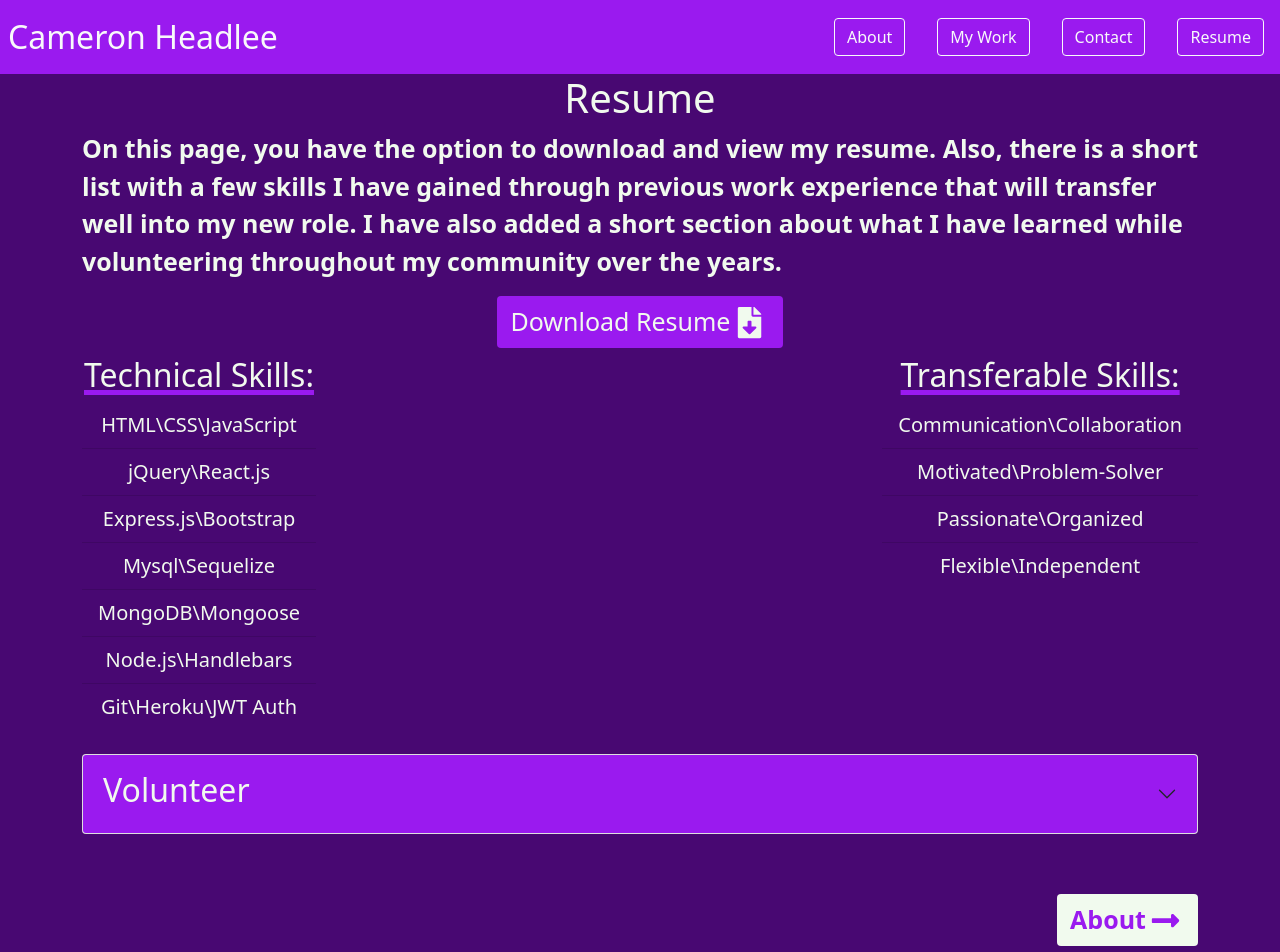
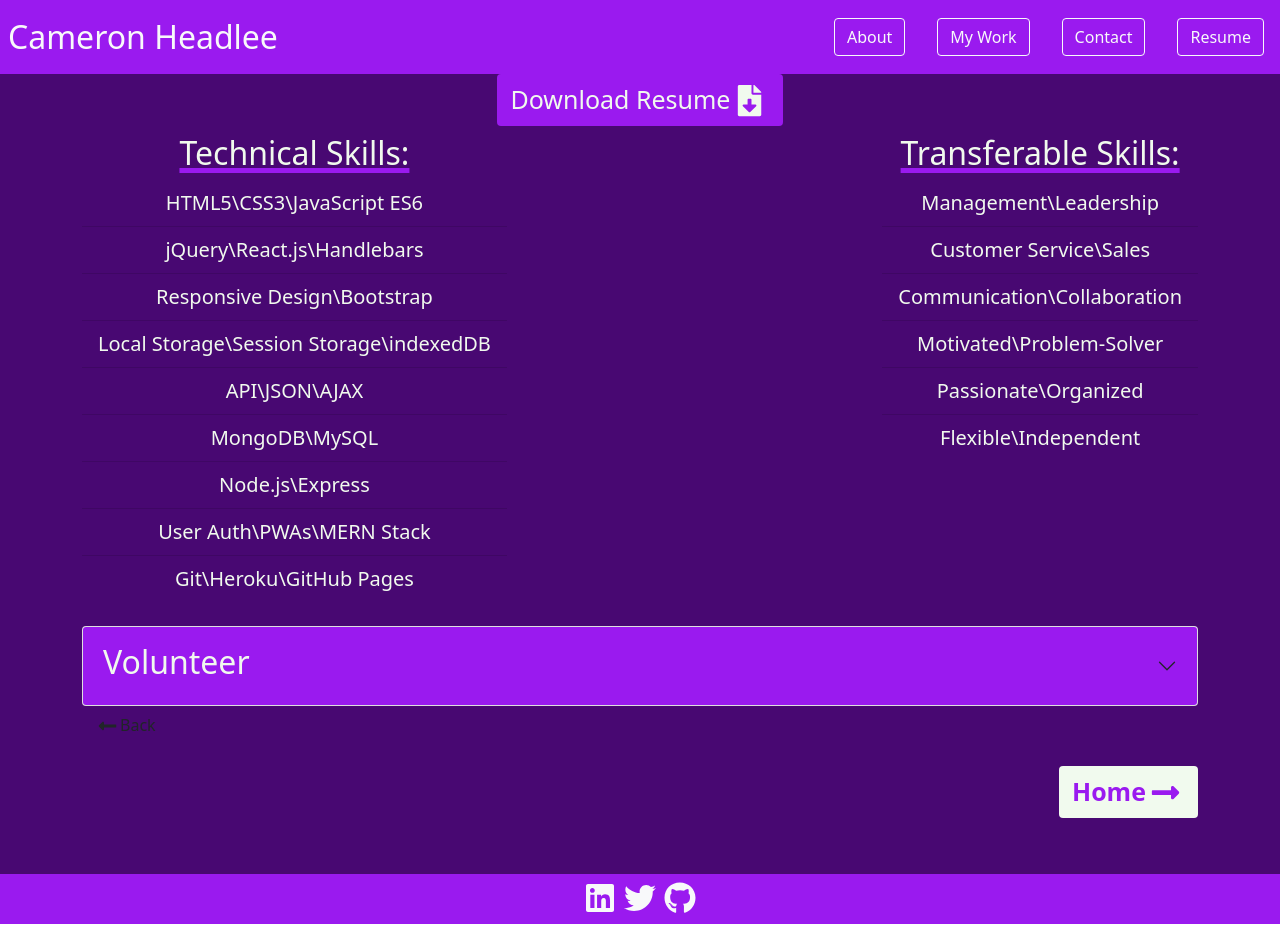
Before and after one commit to CameronHeadlee/R-Portfolio, a React (Create React App) app: page /Resume in a window 1280 px wide. Shown: the top 952 px of the page. After the commit the page ends 924 px from the top, so only its background shows below. Built offline with nearby package versions, Linux system fonts and the light colour scheme.

Commit message:
Added updated Resume and made style changes. Added to both lists.

```diff
--- a/src/components/pages/Resume.js
+++ b/src/components/pages/Resume.js
@@ -14,16 +14,6 @@ function Resume() {
         <div class="container">
           <div className="row">
             <div className="col d-flex justify-content-center">
-              <h1>Resume</h1>
-            </div>
-          </div>
-          <div className="row">
-            <div className="col-md-auto">
-              <p className="volunteer">On this page, you have the option to download and view my resume. Also, there is a short list with a few skills I have gained through previous work experience that will transfer well into my new role. I have also added a short section about what I have learned while volunteering throughout my community over the years.</p>
-            </div>
-          </div>
-          <div className="row">
-            <div className="col d-flex justify-content-center">
               <a href={MyPDF} download="Resume.PDF">
                 <Button variant="outline-download" type="submit">
                   Download Resume
@@ -36,18 +26,22 @@ function Resume() {
             <div className="col-md-auto">
               <h2 className="skill text-center pt-2">Technical Skills:</h2>
                 <ListGroup variant="flush">
-                  <ListGroup.Item className="text-center">HTML\CSS\JavaScript</ListGroup.Item>
-                  <ListGroup.Item className="text-center">jQuery\React.js</ListGroup.Item>
-                  <ListGroup.Item className="text-center">Express.js\Bootstrap</ListGroup.Item>
-                  <ListGroup.Item className="text-center">Mysql\Sequelize</ListGroup.Item>
-                  <ListGroup.Item className="text-center">MongoDB\Mongoose</ListGroup.Item>
-                  <ListGroup.Item className="text-center">Node.js\Handlebars</ListGroup.Item>
-                  <ListGroup.Item className="text-center">Git\Heroku\JWT Auth</ListGroup.Item>
+                  <ListGroup.Item className="text-center">HTML5\CSS3\JavaScript ES6</ListGroup.Item>
+                  <ListGroup.Item className="text-center">jQuery\React.js\Handlebars</ListGroup.Item>
+                  <ListGroup.Item className="text-center">Responsive Design\Bootstrap</ListGroup.Item>
+                  <ListGroup.Item className="text-center">Local Storage\Session Storage\indexedDB</ListGroup.Item>
+                  <ListGroup.Item className="text-center">API\JSON\AJAX</ListGroup.Item>
+                  <ListGroup.Item className="text-center">MongoDB\MySQL</ListGroup.Item>
+                  <ListGroup.Item className="text-center">Node.js\Express</ListGroup.Item>
+                  <ListGroup.Item className="text-center">User Auth\PWAs\MERN Stack</ListGroup.Item>
+                  <ListGroup.Item className="text-center">Git\Heroku\GitHub Pages</ListGroup.Item>
                 </ListGroup>
             </div>
             <div className="col-md-auto">
               <h2 className="skill text-center pt-2">Transferable Skills:</h2>
                 <ListGroup variant="flush">
+                <ListGroup.Item className="text-center">Management\Leadership</ListGroup.Item>
+                <ListGroup.Item className="text-center">Customer Service\Sales</ListGroup.Item>
                   <ListGroup.Item className="text-center">Communication\Collaboration</ListGroup.Item>
                   <ListGroup.Item className="text-center">Motivated\Problem-Solver</ListGroup.Item>
                   <ListGroup.Item className="text-center">Passionate\Organized</ListGroup.Item>
@@ -61,17 +55,25 @@ function Resume() {
                 <Accordion.Item eventKey="0">
                   <Accordion.Header><h2>Volunteer</h2></Accordion.Header>
                     <Accordion.Body className="body">
-                      It has always been a passion of mine to give back to others. Throughout my life I have volunteered time in many places. Whether it was volunteering at food banks, clothing pickups, Christmas drives, or special education classes. I have enjoyed every moment. It is very humbling to help someone that is less fortunate than myself because with every volunteer opportunity, the impact on my perspective for life has grown. The community I have served is always grateful for life and has taught me it is important to have a positive attitude and keep my head up, no matter the situation.
+                    Community is important to me and I love giving back when possible. In middle school, I volunteered in a special education classroom, helping teach students and assisting teachers with projects. During high school, my service involved various programs, from Christmas toy drives, winter clothing drives, and food banks.
                     </Accordion.Body>
                 </Accordion.Item>
               </Accordion>
             </div>
           </div>
-          <div className="row">
-            <div className="col d-flex justify-content-end">
+          <div className="row d-flex justify-content-between">
+          <div className="col-md-auto">
+              <Link to="/Contact">
+                <Button variant="outline-ten">
+                  <FontAwesomeIcon  icon="long-arrow-alt-left" size="lg" fixedWidth />
+                  Back
+                </Button>
+              </Link>
+            </div>
+            <div className="col-md-auto">
               <Link to="/R-Portfolio">
                 <Button variant="outline-five">
-                  About
+                  Home
                   <FontAwesomeIcon  icon="long-arrow-alt-right" size="lg" fixedWidth />
                 </Button>
               </Link>
```
Also changed, not shown: 1 other file (tests, documents, lock files or other folders).
